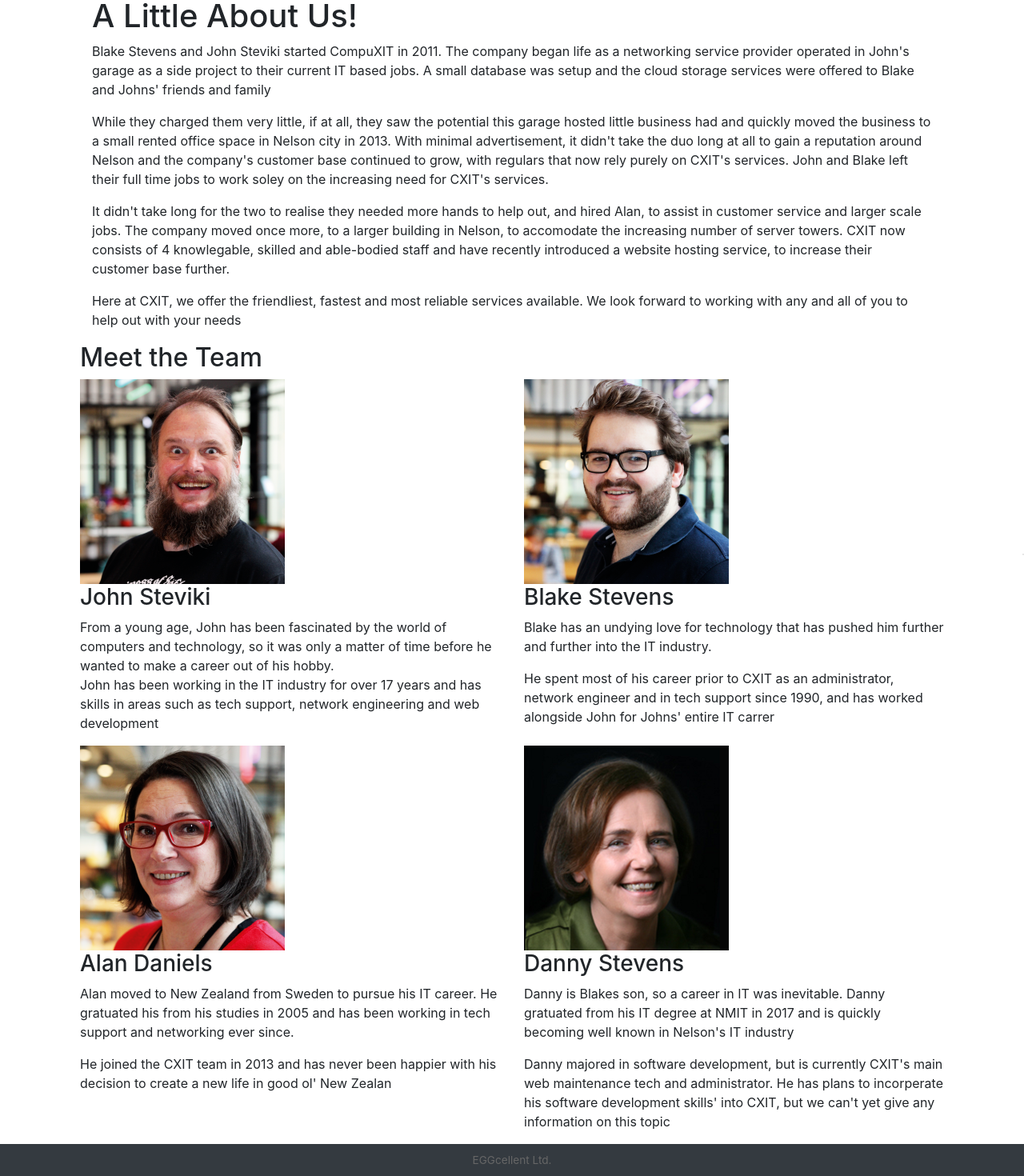
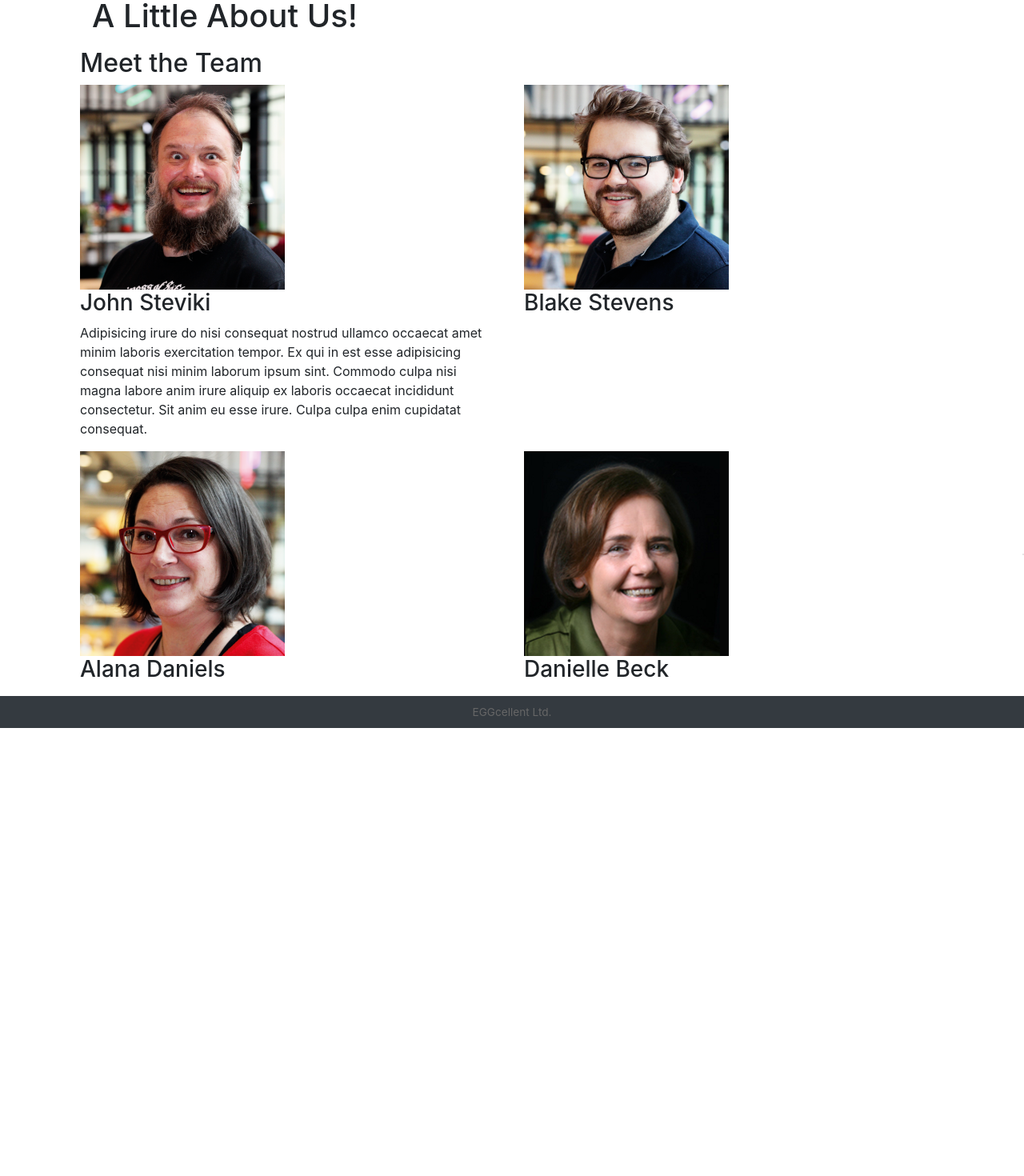
Before and after one commit to jkdearnley/web701, a Vue app: page /about in a window 1280 px wide. Shown: the part 106-1576 px from the top of the page at 80% size. After the commit the page ends 1016 px from the top, so only its background shows below. Built offline with nearby package versions, Linux system fonts and the light colour scheme; no server answers; the database is empty.

Commit message:
About edited

```diff
--- a/src/components/about.vue
+++ b/src/components/about.vue
@@ -3,29 +3,7 @@
 	<div class="container">
 		<div class="col-12">
 			<h1>A Little About Us!</h1>
-			<p>Blake Stevens and John Steviki started CompuXIT in 2011. The company
-			began life as a networking service provider operated in John's garage
-			as a side project to their current IT based jobs. A small database was
-			setup and the cloud storage services were offered to Blake and Johns'
-			friends and family </p>
-			<p>While they charged them very little, if at all, they saw the potential
-			this garage hosted little business had and quickly moved the business
-			to a small rented office space in Nelson city in 2013. With minimal
-			advertisement, it didn't take the duo long at all to gain a reputation
-			around Nelson and the company's customer base continued to grow, with
-			regulars that now rely purely on CXIT's services. John and Blake left
-			their full time jobs to work soley on the increasing need for CXIT's
-			services. </p>
-			<p>It didn't take long for the two to realise they needed more hands
-			to help out, and hired Alan, to assist in customer service and larger
-			scale jobs. The company moved once more, to a larger building in Nelson,
-			to accomodate the increasing number of server towers. CXIT now consists
-			of 4 knowlegable, skilled and able-bodied staff and have recently introduced
-			a website hosting service, to increase their customer base further.
-			</p>
-			<p>Here at CXIT, we offer the friendliest, fastest and most reliable
-			services available. We look forward to working with any and all of you
-			to help out with your needs</p>
+			<p></p>
 		</div>
 
 	<div class="row">
@@ -37,55 +15,29 @@
 		<div class="col-sm-12 col-md-6 col-lg-6">
 			<img alt="" class="icon" src="../../public/images/1.png">
 			<h3>John Steviki</h3>
-			<p>From a young age, John has been fascinated by the world of computers
-			and technology, so it was only a matter of time before he wanted to
-			make a career out of his hobby.<br>John has been working in the IT industry
-			for over 17 years and has skills in areas such as tech support, network
-			engineering and web development</p>
+			<p>Adipisicing irure do nisi consequat nostrud ullamco occaecat amet minim laboris exercitation tempor.
+				Ex qui in est esse adipisicing consequat nisi minim laborum ipsum sint.
+				Commodo culpa nisi magna labore anim irure aliquip ex laboris occaecat incididunt consectetur.
+				Sit anim eu esse irure. Culpa culpa enim cupidatat consequat.<br></p>
 		</div>
 		<div class="col-sm-12 col-md-6 col-lg-6">
 			<img alt="" class="icon" src="../../public/images/2.png">
 			<h3>Blake Stevens</h3>
-			<p>Blake has an undying love for technology that has pushed him further
-			and further into the IT industry.</p>
-			<p>He spent most of his career prior to CXIT as an administrator, network
-			engineer and in tech support since 1990, and has worked alongside John
-			for Johns' entire IT carrer</p>
+			<p></p>
 		</div>
 	</div>
 	<div class="row">
 		<div class="col-md-12 col-lg-6 ">
 			<img alt="" class="icon" src="../../public/images/3.png">
-			<h3>Alan Daniels</h3>
-			<p>Alan moved to New Zealand from Sweden to pursue his IT career. He
-			gratuated his from his studies in 2005 and has been working in tech
-			support and networking ever since.</p>
-			<p>He joined the CXIT team in 2013 and has never been happier with his
-			decision to create a new life in good ol' New Zealan</p>
+			<h3>Alana Daniels</h3>
+			<p></p>
 		</div>
 		<div class="col-md-12 col-lg-6">
 			<img alt="" class="icon" src="../../public/images/4.png">
-			<h3>Danny Stevens</h3>
-			<p>Danny is Blakes son, so a career in IT was inevitable. Danny gratuated
-			from his IT degree at NMIT in 2017 and is quickly becoming well known
-			in Nelson's IT industry</p>
-			<p>Danny majored in software development, but is currently CXIT's main
-			web maintenance tech and administrator. He has plans to incorperate
-			his software development skills' into CXIT, but we can't yet give any
-			information on this topic</p>
+			<h3>Danielle Beck</h3>
+			<p></p>
 		</div>
 	</div>
-
-
-
-
-
-
 	</div>
 	<!--About End-->
-
-
-
-
-
 </template>
```
